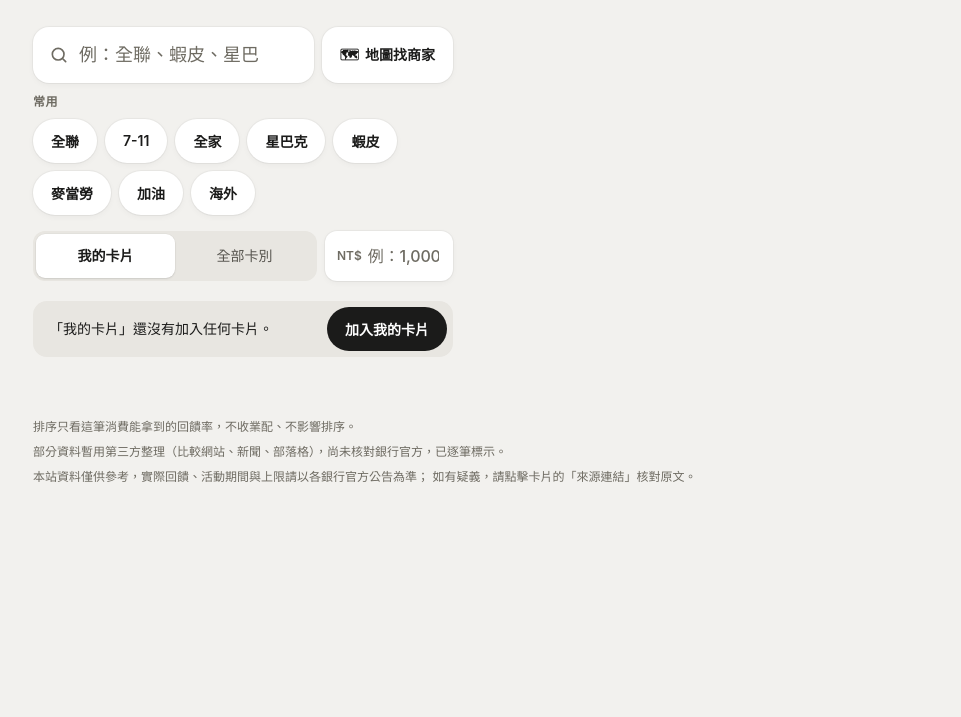
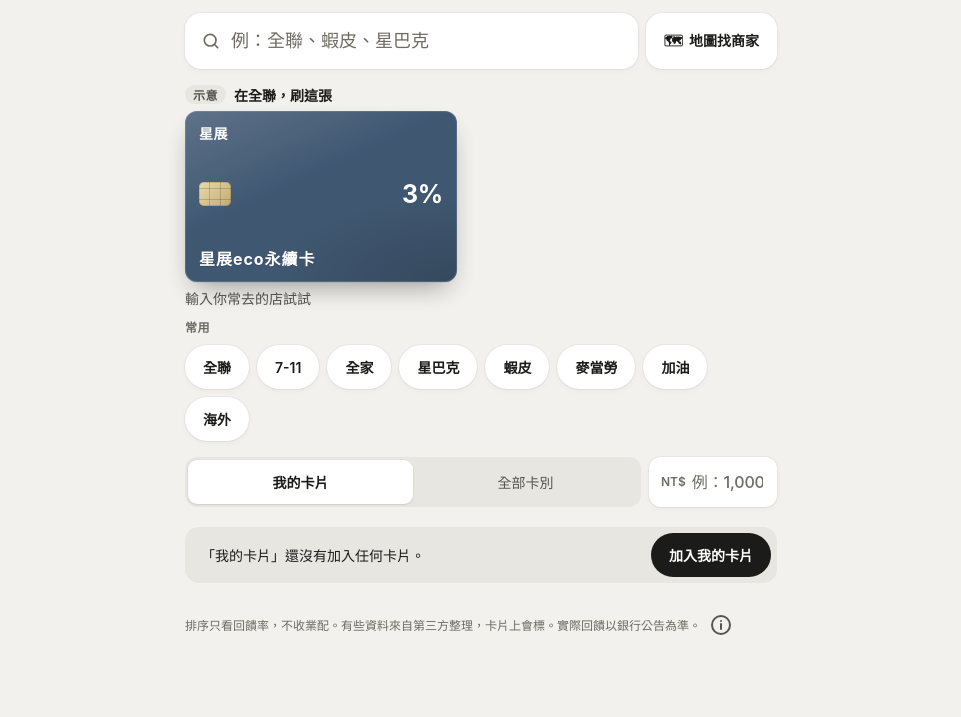
Before and after one commit to soso99872/CreditCard, a website with bundled scripts: page index.html in a window 1280 px wide. Shown: the part 83-800 px from the top of the page, without its empty margins (159-1120 px from the left). Built offline with nearby package versions, Linux system fonts and the light colour scheme.

Commit message:
第一屏改版：示意結果卡、標題層次、免責收進 ⓘ、主欄 640px 置中（sprint 009 T06）
Co-Authored-By: Claude Sonnet 5.5 <noreply@anthropic.com>

```diff
--- a/index.html
+++ b/index.html
@@ -61,6 +61,10 @@
       </form>
 
       <section id="query-tools" class="query-tools" aria-label="查詢條件" hidden>
+        <div id="demo-wrap" class="demo" hidden>
+          <button id="demo-btn" type="button" class="demo-btn"></button>
+          <p class="demo-note">輸入你常去的店試試</p>
+        </div>
         <div id="quick-section" class="quick-section">
           <div id="recent-group" class="quick-group" role="group" aria-labelledby="recent-label" hidden>
             <div class="quick-head">
@@ -131,12 +135,22 @@
       <p id="results-empty-hint" class="empty-hint" hidden></p>
 
       <footer class="app-footer">
-        <p>排序只看這筆消費能拿到的回饋率，不收業配、不影響排序。</p>
-        <p>部分資料暫用第三方整理（比較網站、新聞、部落格），尚未核對銀行官方，已逐筆標示。</p>
-        <p>
-          本站資料僅供參考，實際回饋、活動期間與上限請以各銀行官方公告為準；
-          如有疑義，請點擊卡片的「來源連結」核對原文。
-        </p>
+        <details class="footer-more">
+          <summary>
+            <span>排序只看回饋率，不收業配。有些資料來自第三方整理，卡片上會標。實際回饋以銀行公告為準。</span>
+            <svg class="footer-info" viewBox="0 0 24 24" fill="none" stroke="currentColor" stroke-width="2" stroke-linecap="round" aria-hidden="true">
+              <circle cx="12" cy="12" r="9" />
+              <path d="M12 11v5M12 8h.01" />
+            </svg>
+            <span class="sr-only">完整說明</span>
+          </summary>
+          <p>排序只看這筆消費能拿到的回饋率，不收業配、不影響排序。</p>
+          <p>部分資料是第三方整理，未核對官方（比較網站、新聞、部落格），已在卡片上逐筆標示。</p>
+          <p>
+            本站資料僅供參考，實際回饋、活動期間與上限請以各銀行官方公告為準；
+            如有疑義，請點卡片上的「看銀行原文」或「第三方文章」核對原文。
+          </p>
+        </details>
       </footer>
 
       <dialog id="my-cards-dialog" class="my-cards-dialog" aria-labelledby="my-cards-dialog-title">
--- a/src/ui/app.mjs
+++ b/src/ui/app.mjs
@@ -31,6 +31,7 @@ import { bankColor, bankColorOrder } from "./card-color.mjs";
 import { shortBankName } from "./bank-name.mjs";
 import { createNearbyPanel } from "./nearby-panel.mjs";
 import { thirdPartyInfo, THIRD_PARTY_SHORT } from "./source-label.mjs";
+import { pickDemoCard } from "./demo-pick.mjs";
 
 /** 直接依類別查詢時餵給引擎的查詢字串：不會對到任何商家或類別關鍵字，引擎就會走「使用者選類別」那條路。 */
 
@@ -58,6 +59,7 @@ const state = {
   match: null,
   recommendations: [],
   draftMode: false, // ?draft=1 時為 true：loadAllData／recommend 都帶 includeUnverified（tasks.md T17）
+  demo: undefined, // 首頁示意卡（buildDemo()）：undefined＝還沒算，null＝不顯示
   checkingMode: false, // 資料載入成功，但目前沒有任何張 verified 卡（主管 T14 建議：不要顯示開發者文案）
 };
 
@@ -83,6 +85,8 @@ function cacheEls() {
   els.recentList = document.getElementById("recent-list");
   els.recentClearBtn = document.getElementById("recent-clear-btn");
   els.quickList = document.getElementById("quick-list");
+  els.demoWrap = document.getElementById("demo-wrap");
+  els.demoBtn = document.getElementById("demo-btn");
   els.nearbyBtn = document.getElementById("nearby-btn");
   els.checkedAt = document.getElementById("checked-at");
   els.loadingHint = document.getElementById("loading-hint");
@@ -740,10 +744,77 @@ function buildChip(entry, className) {
   return button;
 }
 
+/**
+ * 首頁示意卡：用真資料查「全聯」（查詢範圍＝全部卡），挑第一張沒有門檻的卡（demo-pick.mjs）。
+ * 資料不變，算一次就留著；沒有全聯、或全都有門檻就不顯示（null）。
+ */
+function buildDemo() {
+  const entry = resolveQuickPicks(state.data).find((p) => p.kind === "merchant" && p.name === "全聯");
+  if (!entry) return null;
+  const { recommendations } = recommend({
+    query: entry.name,
+    selectedCategoryId: resolveSelectedCategoryId(null),
+    cards: state.data.cards,
+    merchants: state.data.merchants,
+    categoryKeywords: state.data.categoryKeywords,
+    categories: state.data.categories,
+    cardIds: null,
+    today: localToday(),
+    includeUnverified: state.draftMode,
+  });
+  const rec = pickDemoCard(recommendations);
+  if (!rec) return null;
+  const color = bankColor(rec.bankId, bankColorOrder(recommendations));
+  return { entry, rec, color };
+}
+
+function renderDemo(noQueryYet) {
+  if (state.demo === undefined) state.demo = buildDemo();
+  const demo = state.demo;
+  els.demoWrap.hidden = !noQueryYet || !demo;
+  if (els.demoWrap.hidden || els.demoBtn.childElementCount > 0) return;
+
+  const tag = document.createElement("span");
+  tag.className = "demo-tag";
+  tag.textContent = "示意";
+  const lead = document.createElement("span");
+  lead.className = "demo-lead";
+  lead.append(tag, `在${demo.entry.name}，刷這張`);
+
+  const face = document.createElement("span");
+  face.className = "card card--mini";
+  face.style.setProperty("--c", demo.color);
+  const bank = document.createElement("span");
+  bank.className = "card-bank";
+  bank.textContent = shortBankName(bankNameById(demo.rec.bankId));
+  const chip = document.createElement("span");
+  chip.className = "chip";
+  chip.setAttribute("aria-hidden", "true");
+  const rate = document.createElement("span");
+  rate.className = "card-rate num";
+  rate.textContent = demo.rec.rateText;
+  const mid = document.createElement("span");
+  mid.className = "card-mid";
+  mid.append(chip, rate);
+  const name = document.createElement("span");
+  name.className = "card-name";
+  name.textContent = demo.rec.cardName;
+  face.append(bank, mid, name);
+
+  els.demoBtn.append(lead, face);
+  els.demoBtn.setAttribute(
+    "aria-label",
+    `示意：在${demo.entry.name}，刷${bankNameById(demo.rec.bankId)}${demo.rec.cardName}，${demo.rec.rateText}。點一下查${demo.entry.name}`
+  );
+  els.demoBtn.addEventListener("click", () => runEntry(demo.entry));
+}
+
 /** 未輸入時的「最近查詢」與「常用」；有查詢（或有結果）時整塊收起，把第一屏留給結果。 */
 function renderQuickAndRecent() {
   const noQueryYet = !state.match || state.match.type === "empty";
   els.quickSection.hidden = !noQueryYet;
+  els.app.classList.toggle("is-home", noQueryYet); // 手機首頁把頁尾推到第一屏下面（styles.css .is-home）
+  renderDemo(noQueryYet);
   if (!noQueryYet) return;
 
   const categoryIds = new Set((state.data.categories || []).map((c) => c.id));
--- /dev/null
+++ b/src/ui/demo-pick.mjs
@@ -0,0 +1,16 @@
+// 首頁示意卡（sprint 009 T06）：從「全聯」的推薦清單挑第一張一般人拿得到的卡。
+// 排序 v2（sprint 010）上線前的過渡規則：有方案（plan），或條件裡有資產／存款／月均／等級／帳戶類門檻的卡跳過。
+
+const GATE = /資產|存款|月均|平均餘額|等級|level|帳戶|數位會員/i;
+
+/**
+ * @param {Array<{plan?: string, conditions?: string[]}>} recommendations 已排序的推薦清單
+ * @returns {object | null} 第一張沒有門檻的卡；全都有門檻或清單為空時回 null（不顯示示意卡）
+ */
+export function pickDemoCard(recommendations) {
+  return (
+    (recommendations || []).find(
+      (rec) => !rec.plan && !(rec.conditions || []).some((text) => GATE.test(text))
+    ) ?? null
+  );
+}
--- a/styles.css
+++ b/styles.css
@@ -41,6 +41,7 @@
   --fs-h3: 1.25rem;
   --fs-h2: 1.5625rem;
   --fs-display: 3rem;
+  --fs-title: 1.875rem; /* 頁首 h1（sprint 009 T06 層次：28～32px） */
 
   --font: -apple-system, BlinkMacSystemFont, "Segoe UI", "PingFang TC", "Noto Sans TC",
     "Microsoft JhengHei", sans-serif;
@@ -110,7 +111,8 @@ a {
 
 .app-header h1 {
   margin: 0;
-  font-size: var(--fs-h3);
+  font-size: var(--fs-title);
+  line-height: 1.2;
   font-weight: 700;
   letter-spacing: 0.02em;
 }
@@ -1260,7 +1262,102 @@ input:focus-visible {
   font-weight: 600;
 }
 
-/* ---------- 頁尾 ---------- */
+/* ---------- 第一屏示意卡（sprint 009 T06）：空狀態時示範「查完長這樣」，點了查全聯 ---------- */
+.demo {
+  margin-top: 6px;
+  display: grid;
+  gap: 6px;
+  justify-items: start;
+}
+
+.demo-btn {
+  display: grid;
+  gap: 6px;
+  width: min(max(70%, 15rem), 17rem);
+  max-width: 100%;
+  padding: 0;
+  border: 0;
+  background: none;
+  color: var(--text);
+  font-size: inherit;
+  text-align: left;
+}
+
+.demo-btn:focus-visible {
+  outline: 2px solid var(--focus);
+  outline-offset: 4px;
+  border-radius: 16px;
+}
+
+.demo-lead {
+  display: flex;
+  align-items: center;
+  gap: 8px;
+  font-size: var(--fs-small);
+  font-weight: 600;
+}
+
+.demo-tag {
+  padding: 1px 8px;
+  border-radius: 999px;
+  background: var(--sunken);
+  color: var(--text-2);
+  font-size: var(--fs-caption);
+  font-weight: 600;
+  letter-spacing: 0.04em;
+}
+
+/* 縮小的第 1 名卡面：沿用 .card 與 bankColor()，字級與內距縮到約 70% */
+.card--mini {
+  opacity: 0.92;
+  padding: 12px 14px;
+  border-radius: 12px;
+  grid-template-rows: auto 1fr auto;
+}
+
+/* 整張卡 .92 透明後左上漸層亮處的銀行名對比不足 4.5，這裡不再另外調淡 */
+.card--mini .card-bank {
+  opacity: 1;
+}
+
+.card--mini .card-name {
+  font-size: var(--fs-body);
+}
+
+.card--mini .chip {
+  width: 32px;
+  height: 24px;
+  border-radius: 5px;
+}
+
+.card--mini .chip::before {
+  inset: 6px 0;
+}
+
+.card--mini .chip::after {
+  inset: 0 10px;
+}
+
+.card-mid {
+  display: flex;
+  align-items: center;
+  justify-content: space-between;
+  gap: 8px;
+}
+
+.card-rate {
+  font-size: var(--fs-h2);
+  font-weight: 700;
+  line-height: 1;
+}
+
+.demo-note {
+  margin: 0;
+  font-size: var(--fs-small);
+  color: var(--text-2);
+}
+
+/* ---------- 頁尾：一行免責＋ⓘ 展開完整版（sprint 009 T06） ---------- */
 .app-footer {
   margin: 0;
   font-size: var(--fs-caption);
@@ -1268,93 +1365,82 @@ input:focus-visible {
   line-height: 1.6;
 }
 
-.app-footer p {
+.footer-more summary {
+  display: flex;
+  align-items: center;
+  gap: 8px;
+  min-height: 44px;
+  cursor: pointer;
+  list-style: none;
+}
+
+.footer-more summary::-webkit-details-marker {
+  display: none;
+}
+
+.footer-more summary:focus-visible {
+  outline: 2px solid var(--focus);
+  outline-offset: 2px;
+  border-radius: 8px;
+}
+
+.footer-info {
+  flex: none;
+  width: 24px;
+  height: 24px;
+  color: var(--text-2);
+}
+
+.footer-more[open] .footer-info {
+  color: var(--text);
+}
+
+/* 手機首頁（未查詢）：頁尾推到第一屏下面，第一屏留給示意卡與常用快捷（sprint 009 T06，AC-06）。
+   用 100dvh 算，不管螢幕多高頁尾都剛好在折線下。 */
+@media (max-width: 767.98px) {
+  .app.is-home {
+    min-height: calc(100dvh + 120px);
+  }
+
+  .app.is-home .app-footer {
+    margin-top: auto;
+  }
+}
+
+.footer-more p {
   margin: 0 0 6px;
   text-wrap: pretty;
 }
 
-/* ---------- 桌機：左邊查詢＋第 1 名，右邊卡片疊（照抄 d-wallet.html，
-   用 grid-template-areas 取代固定 grid-row span，這樣不管有幾條橫幅顯示在最上面，
-   右邊的卡片疊都還是跟左邊的查詢面板＋第 1 名對齊，不會因為橫幅多寡而錯位）。 ---------- */
+.sr-only {
+  position: absolute;
+  width: 1px;
+  height: 1px;
+  overflow: hidden;
+  clip: rect(0 0 0 0);
+  white-space: nowrap;
+}
+
+/* ---------- 平板與桌機：主欄置中，最寬 640px（sprint 009 T06，AC-08）。
+   原本 ≥960px 的左右雙欄（左 420px 查詢＋第 1 名、右邊卡堆）取消，改成同一條單欄置中；
+   右側面板是後續版本（PRD），這期不做。 ---------- */
+@media (min-width: 768px) {
+  .app {
+    max-width: 640px;
+  }
+
+  /* 第 1 名卡面維持信用卡比例；整欄寬時高度會到 360px 以上，推薦理由掉出 1280×800 第一屏（AC-18），
+     所以第 1 名這一塊限寬 440px 並置中，其餘（搜尋、卡堆）照 640px。 */
+  .top {
+    width: 100%;
+    max-width: 440px;
+    margin-inline: auto;
+  }
+}
+
 @media (min-width: 960px) {
   .app {
-    max-width: 960px;
-    padding: 28px 32px 64px;
-    display: grid;
-    grid-template-columns: 420px 1fr;
-    grid-template-areas:
-      "header  header"
-      "banners banners"
-      "query   stack"
-      "tools   stack"
-      "mid     stack"
-      "empty   stack"
-      "top     stack"
-      "footer  footer";
-    column-gap: 56px;
-    row-gap: 20px;
-    align-items: start;
-  }
-
-  .app-header {
-    grid-area: header;
-  }
-
-  #loading-hint,
-  .banner-error,
-  .banner-neutral {
-    grid-area: banners;
-  }
-
-  .query {
-    grid-area: query;
-  }
-
-  .query-tools {
-    grid-area: tools;
-  }
-
-  #empty-my-cards {
-    grid-area: mid;
-  }
-
-  #results-empty-hint {
-    grid-area: empty;
-  }
-
-  .top {
-    grid-area: top;
-  }
-
-  /* mid、empty 這兩列即使沒內容顯示，grid-template-areas 仍然會配置成獨立的列，
-     row-gap 一樣會算在列與列之間，兩列都空時查詢區到第 1 名之間就疊出 3 個
-     row-gap（60px）而不是 1 個；用 :has() 偵測實際隱藏狀態，反向抵消多出來的
-     row-gap，讓畫面上永遠只留 1 個間距（主管 2026-10-16 退件第 2 項）。
-     一律用 #results-empty-hint 而不是 .empty-hint：我的卡片對話框裡的搜尋結果也有
-     li.empty-hint，用 class 會把它一起拉上去（主管複檢退件）。兩個提示
-     都顯示時，3 個 row-gap 本來就是想要的（兩列中間要分開），不用抵消。 */
-  .app:has(#empty-my-cards[hidden]):has(#results-empty-hint[hidden]) .top {
-    margin-top: -40px;
-  }
-
-  .app:has(#empty-my-cards:not([hidden])):has(#results-empty-hint[hidden]) .top {
-    margin-top: -20px;
-  }
-
-  .app:has(#empty-my-cards[hidden]):has(#results-empty-hint:not([hidden])) #results-empty-hint {
-    margin-top: -20px;
-  }
-
-  .rest {
-    grid-area: stack;
-  }
-
-  .rest-title {
-    margin-top: 6px;
-  }
-
-  .app-footer {
-    grid-area: footer;
+    padding: 28px 24px 64px;
   }
 }
 
```
Also changed, not shown: DESIGN.md (+6 -4 lines), test/ui-demo-pick.test.mjs (added, +30 -0 lines).
